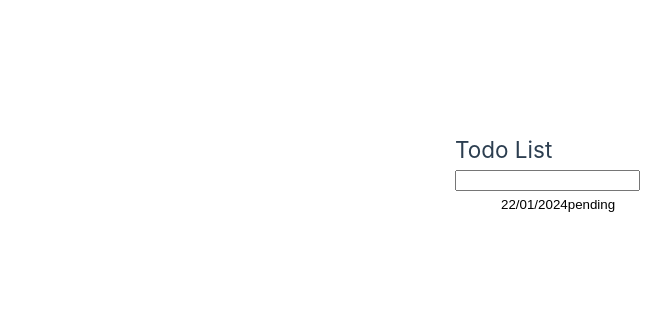
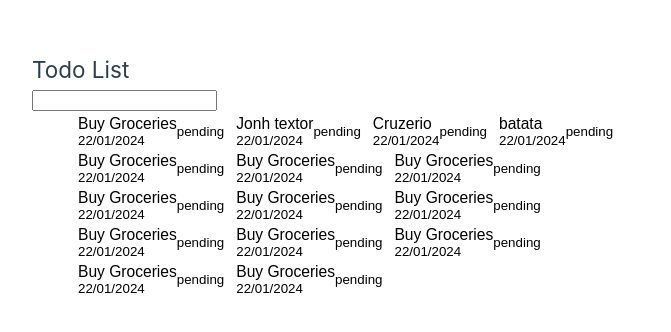
Before and after one commit to thiguet/todo-list, a Vue app in the folder todo-list/: page / in a window 1280 px wide. Shown: the part 226-558 px from the top of the page, without its empty margins (0-671 px from the left). Built offline with nearby package versions, Linux system fonts and the light colour scheme; data requests are answered from the project's data file.

Commit message:
chore: updated db.json

```diff
--- a/todo-list/db.json
+++ b/todo-list/db.json
@@ -1,7 +1,77 @@
 {
     "list": [
         {
-            "title": "Buy Groceries",
+            "name": "Buy Groceries",
+            "date":  "22/01/2024",
+            "status": "pending"
+        },
+        {
+            "name": "Jonh textor ",
+            "date":  "22/01/2024",
+            "status": "pending"
+        },
+        {
+            "name": "Cruzerio",
+            "date":  "22/01/2024",
+            "status": "pending"
+        },
+        {
+            "name": "batata",
+            "date":  "22/01/2024",
+            "status": "pending"
+        },
+        {
+            "name": "Buy Groceries",
+            "date":  "22/01/2024",
+            "status": "pending"
+        },
+        {
+            "name": "Buy Groceries",
+            "date":  "22/01/2024",
+            "status": "pending"
+        },
+        {
+            "name": "Buy Groceries",
+            "date":  "22/01/2024",
+            "status": "pending"
+        },
+        {
+            "name": "Buy Groceries",
+            "date":  "22/01/2024",
+            "status": "pending"
+        },
+        {
+            "name": "Buy Groceries",
+            "date":  "22/01/2024",
+            "status": "pending"
+        },
+        {
+            "name": "Buy Groceries",
+            "date":  "22/01/2024",
+            "status": "pending"
+        },
+        {
+            "name": "Buy Groceries",
+            "date":  "22/01/2024",
+            "status": "pending"
+        },
+        {
+            "name": "Buy Groceries",
+            "date":  "22/01/2024",
+            "status": "pending"
+        },
+        {
+            "name": "Buy Groceries",
+            "date":  "22/01/2024",
+            "status": "pending"
+        },
+        {
+            "name": "Buy Groceries",
+            "date":  "22/01/2024",
+            "status": "pending"
+        },
+        {
+            "name": "Buy Groceries",
             "date":  "22/01/2024",
             "status": "pending"
         }
--- a/todo-list/src/components/SearchableList.vue
+++ b/todo-list/src/components/SearchableList.vue
@@ -11,7 +11,7 @@ export default {
   },
   computed: {
     filteredItems() {
-        return this.items.filter(item => item.title.includes(this.s));
+        return this.items.filter(item => item.name.includes(this.s));
     }
   },
   methods: {
```
